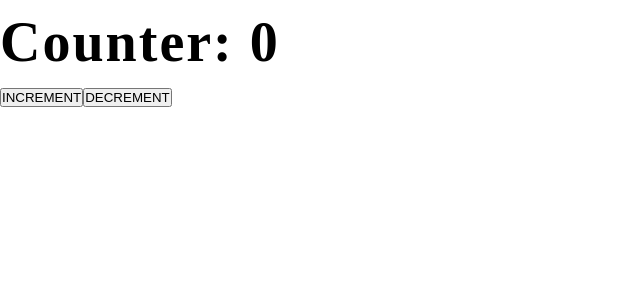
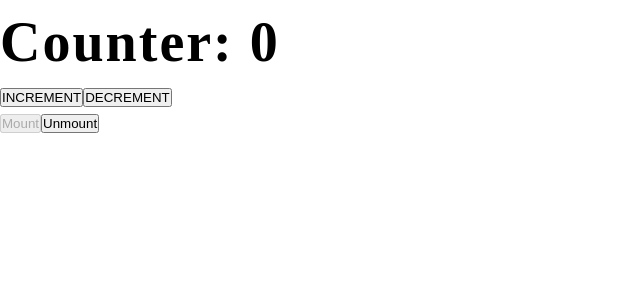
Before and after one commit to CaliforniaDev/OdinProject-Lifecycle, a React (Create React App) app in the folder lifecycle-assignment/: page / in a window 1280 px wide. Shown: the top 300 px of the page, without its empty margins (0-640 px from the left). Built offline with nearby package versions, Linux system fonts and the light colour scheme.

Commit message:
Add methods that mounts and unmounts

```diff
--- a/lifecycle-assignment/src/App.js
+++ b/lifecycle-assignment/src/App.js
@@ -3,10 +3,37 @@ import Counter from "./components/Counter";
 // LIFECYCLE METHODS //
 // MOUNTING, UPDATING, ERROR BOUNDARIES, UNMOUNTING///
 class App extends React.Component {
+  constructor(props) {
+    super(props);
+    this.mountCounter = this.mountCounter.bind(this);
+    this.unmountCounter = this.unmountCounter.bind(this);
+    this.state = {
+      isMount: true
+    }
+  }
+  mountCounter() {
+    this.setState(prevState => ({
+      ...prevState,
+      isMount: true
+    }))
+  }
+  unmountCounter() {
+    this.setState(prevState => ({
+      ...prevState,
+      isMount: false
+    }))
+  }
+  componentDidUpdate() {
+    console.log(this.state)
+  }
   render() {
+    const { isMount } = this.state;
+
     return (
       <div>
-        <Counter />
+        {isMount ? <Counter /> : null}
+        <button disabled={isMount} onClick={this.mountCounter}>Mount</button>
+        <button disabled={!isMount}onClick={this.unmountCounter}>Unmount</button>
       </div>
     )
   }
--- a/lifecycle-assignment/src/components/Counter.js
+++ b/lifecycle-assignment/src/components/Counter.js
@@ -21,6 +21,15 @@ class Counter extends React.Component {
       counter: prevState.counter - 1
     }))
   }
+  componentDidMount() {
+    console.log('Component Did Mount');
+    console.log('---------------------')
+
+  }
+  componentDidUpdate(prevProp, prevState, snapshot) {
+    console.log('Component Did Update');
+    console.log('-----------------------')
+  }
   render() {
     console.log('render');
     const { counter } = this.state
```
